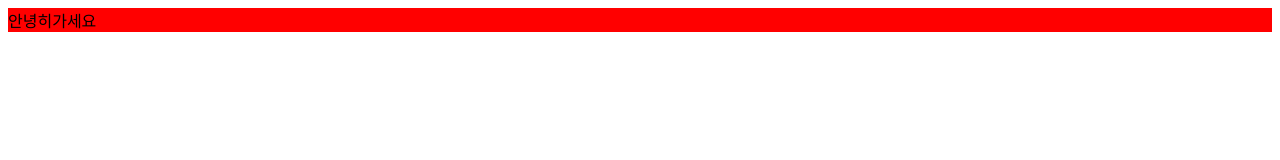
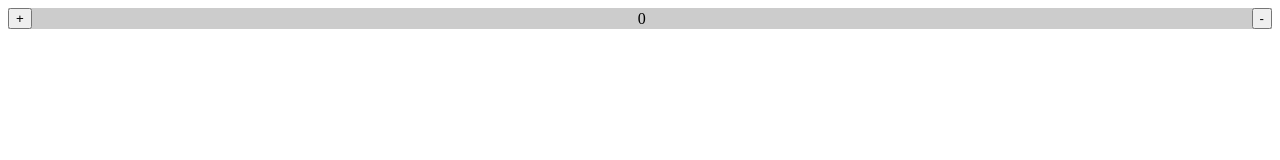
Before and after one commit to kqjatjr/Counter, a website: page public/index.html in a window 1280 px wide. Drawn offline with Linux system fonts and the light colour scheme.

Commit message:
counter style 추가

```diff
--- a/public/index.html
+++ b/public/index.html
@@ -1,22 +1,26 @@
 <!DOCTYPE html>
 <html>
   <head>
-        <meta charset="utf-8">
+    <meta charset="utf-8" />
     <title>counter</title>
   </head>
   <body>
-        <div id="greet">안녕하세요</div>
     <style>
-            div {
-                background-color: aqua;
+      .counter {
+        display: flex;
+        justify-content: space-between;
+        align-items: center;
+        background-color: #cccccc;
+      }
+      .counter .counter_counter-display {
+        display: inline-block;
       }
     </style>
-        <script type="text/javascript">
-            //Document Object Model
-            const $greet = document.querySelector("#greet");
-            $greet.innerHTML = "안녕히가세요";
-            $greet.style.backgroundColor = 'red';
-            console.log($greet);
-        </script>
+    <div class="counter" id="counter">
+      <button>+</button>
+      <div class="counter_counter-display">0</div>
+      <button>-</button>
+    </div>
+    <script type="text/javascript"></script>
   </body>
 </html>
```
Lines whose indentation alone changed are shown as unchanged.
